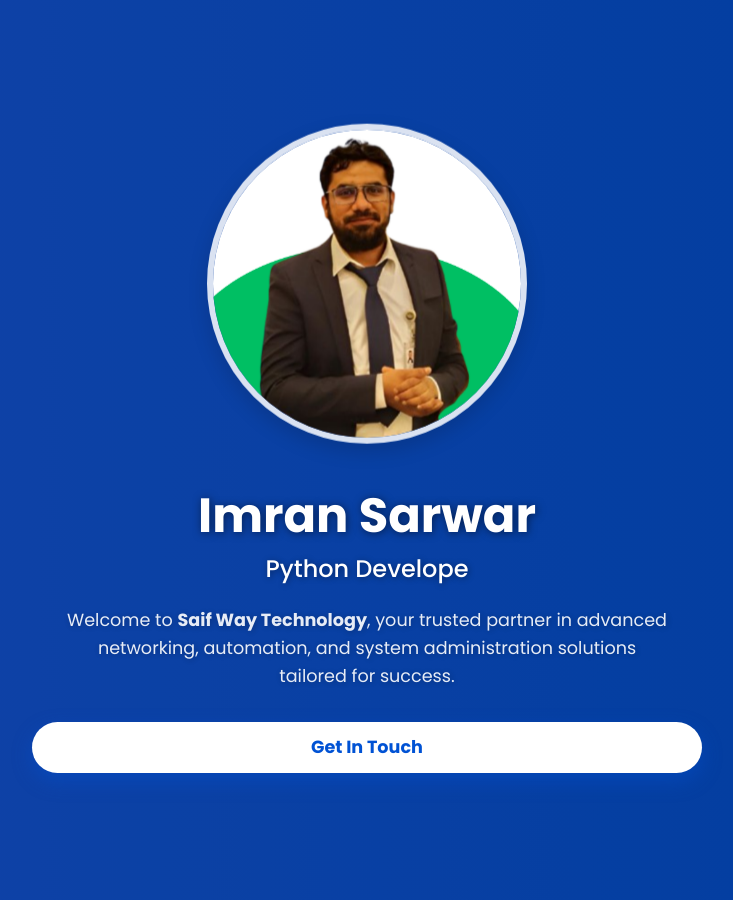
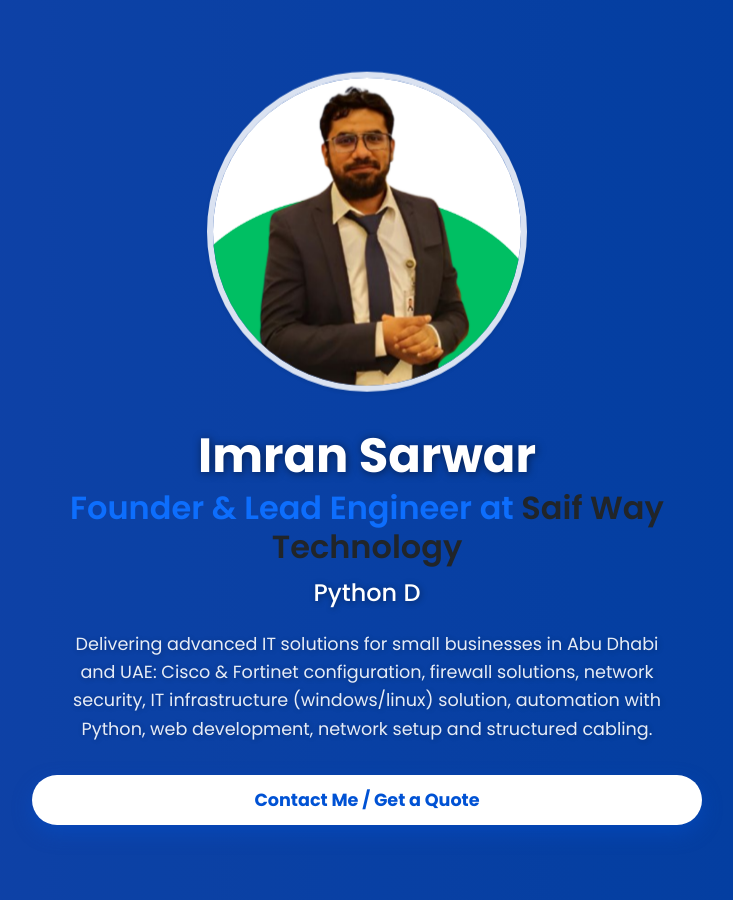
Before and after one commit to Imran5693/saifway, a Jekyll site: the page built from index.html, in a window 1280 px wide and 900 px high. Shown: the whole window, without its empty margins (273-1006 px from the left). Built offline with Jekyll 4.4.1, drawn with Linux system fonts in a browser that asks for light colours.

Commit message:
Enhance profile section with new image and skills
Updated profile image and added skill badges.

```diff
--- a/index.html
+++ b/index.html
@@ -7,30 +7,44 @@
   <div class="hero-overlay"></div>
 
   <div class="hero-content container text-center d-flex flex-column align-items-center justify-content-center">
-    <img src="{{ '/assets/images/pf.png' | relative_url }}" alt="Imran Sarwar" class="profile-pic" />
+    <!-- Profile / Personal Image -->
+    <img src="{{ '/assets/images/pf.png' | relative_url }}" alt="Imran Sarwar" class="profile-pic rounded-circle shadow-sm mb-3" />
 
+    <!-- Main Heading with Name and Company -->
     <h1 class="mt-3">Imran Sarwar</h1>
+    <h2 class="text-primary fw-semibold mb-2">Founder & Lead Engineer at <span class="text-dark">Saif Way Technology</span></h2>
 
+    <!-- Typed Skills / Expertise -->
     <p class="lead">
-      <span class="typed-text" data-text='["Networking Expert", "Python Developer", "Linux & Windows Server Admin", "DevOps Engineer", "Web Developer"]'></span>
+      <span class="typed-text" data-text='[
+        "Cisco Certified Network Engineer",
+        "Python Developer",
+        "Linux & Windows Server Admin",
+        "Cybersecurity Consultant",
+        "Web Developer"
+      ]'></span>
     </p>
 
-    <p class="desc">
-      Welcome to <strong>Saif Way Technology</strong>, your trusted partner in advanced networking, automation,
-      and system administration solutions tailored for success.
+    <!-- Short Intro / Keyword-rich paragraph -->
+    <p class="desc mb-3">
+      Delivering advanced IT solutions for small businesses in Abu Dhabi and UAE: Cisco & Fortinet configuration, firewall solutions, network security, IT infrastructure (windows/linux) solution, automation with Python, web development, network setup and structured cabling.
     </p>
 
-    <a href="#contact" class="btn btn-primary mt-3">Get In Touch</a>
+    <!-- Call to Action Button -->
+    <a href="#contact" class="btn btn-primary mt-3">Contact Me / Get a Quote</a>
   </div>
 
-  <div class="skills-bar container">
-    <span class="badge">Cyber sec</span>
-    <span class="badge">CC ISC2</span>
-    <span class="badge">MCSE</span>
-    <span class="badge">MCSA</span>
-    <span class="badge">Azure Fundamental</span>
+  <!-- Skill Badges / Certifications -->
+  <div class="skills-bar container mt-4 d-flex flex-wrap justify-content-center gap-2">
+    <span class="badge bg-primary">Cisco Certified specialist</span>
+    <span class="badge bg-secondary">CC ISC2</span>
+    <span class="badge bg-success">MCSE</span>
+    <span class="badge bg-info">MCSA</span>
+
   </div>
 </header>
+
+
 
 <!-- Certifications Section -->
 <!-- Certifications Section -->
```
